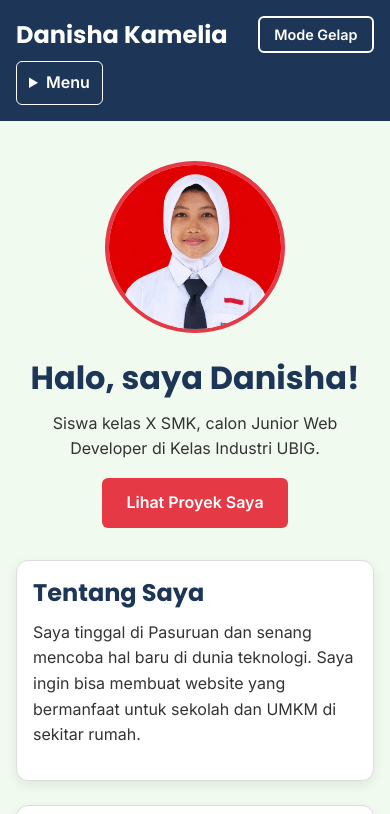
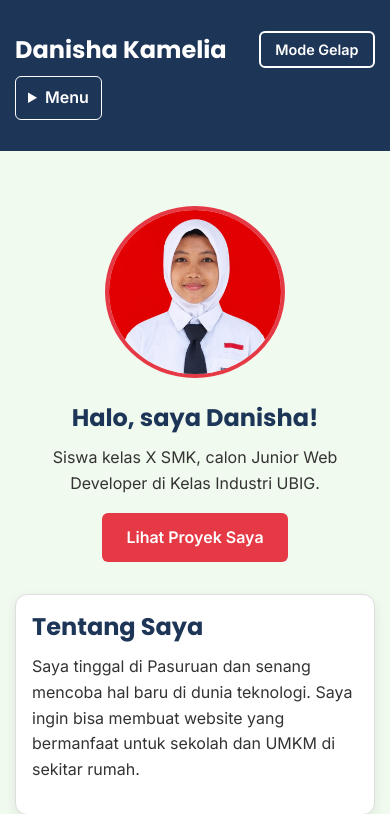
Before and after one commit to danishakamelia224/Portofolio-danisha, a plain HTML site: page index.html in a window 390 px wide. Shown: the top 814 px of the page. Drawn offline with Linux system fonts and the light colour scheme.

Commit message:
fix: perbaiki kontras, meta description, dan ukuran gambar

```diff
--- a/index.html
+++ b/index.html
@@ -3,6 +3,12 @@
 <head>
   <meta charset="UTF-8">
   <meta name="viewport" content="width=device-width, initial-scale=1.0">
+  <!-- index.html -->
+  <meta name="description" content="Portofolio Danisha Kamelia, siswa SMK calon Junior Web Developer di Kelas Industri UBIG.">
+  <!-- proyek.html -->
+  <meta name="description" content="Daftar proyek HTML, CSS, dan JavaScript karya Danisha Kamelia beserta repositori GitHub terbarunya.">
+  <!-- kontak.html -->
+  <meta name="description" content="Hubungi Danisha Kamelia melalui form kontak, email, atau GitHub.">
   <title>Danisha Kamelia | Beranda</title>
   <link rel="icon" href="danishaa.png">
   <link rel="preconnect" href="https://fonts.googleapis.com">
@@ -42,7 +48,7 @@
   <main>
     <div class="container">
       <section class="hero">
-        <img src="danishaa.png" alt="Foto profil Danisha Kamelia" width="180">
+        <img src= "danishaa.png" alt="Foto Profil Danisha" width="180" height="180">
         <div>
           <h2>Halo, saya Danisha!</h2>
           <p>Siswa kelas X SMK, calon Junior Web Developer di Kelas Industri UBIG.</p>
--- a/main.js
+++ b/main.js
@@ -109,6 +109,7 @@ function buatKartu(item) {
             <h3>${item.judul}</h3>
             <img src="${item.gambar}" alt="${item.alt}" width="280">
             <p>${item.deskripsi}</p>
+            <img src="${item.gambar}" alt="${item.alt}" width="280" height="184">
         </article>`;
 }
 
@@ -138,7 +139,7 @@ if (daftarProyek) {
 
 // 5. Repositori GitHub terbaru (halaman Proyek)
 const username = "danishakamelia224";
-const alamatRepo = `https://api.github.com/users/${username}/repos`;
+const alamatRepo = `https://api.github.com/users/danishakamaelia224`;
 const pilihan = "?sort=updated&per_page=6";
 
 const daftarRepo = document.querySelector("#daftar-repo");
--- a/style.css
+++ b/style.css
@@ -1,5 +1,5 @@
 /* Gaya portofolio Danisha
-   Palet: #1D3557 (utama), #E63946 (aksen), #F1FAEE (latar)
+   Palet: #1D3557 (utama), #C1121F (aksen), #F1FAEE (latar)
    Huruf: Poppins (judul), Inter (isi)
    Tata letak: mobile first, titik ubah 768px (tablet) dan 1024px (laptop) */
 
@@ -18,8 +18,8 @@ img {
 :root {
   --warna-utama: #1D3557;
   --warna-judul: #1D3557;
-  --warna-aksen: #E63946;
-  --warna-tautan: #E63946;
+  --warna-aksen: #C1121f;
+  --warna-tautan: #C1121F;
   --warna-latar: #F1FAEE;
   --warna-teks: #333333;
   --warna-kartu: #FFFFFF;
@@ -32,6 +32,8 @@ body {
   line-height: 1.6;
   color: var(--warna-teks);
   background-color: var(--warna-latar);
+  width: 100%;
+  overflow-x: hidden;
 }
 
 h1, h2, h3 {
@@ -54,9 +56,10 @@ a {
 
 /* 3. Wadah, header, dan menu */
 .container {
-  max-width: 1100px;
-  margin: 0 auto;
-  padding: 0 1rem;
+  max-width: 1200px;
+  width: 100%;
+  margin: auto;
+  padding: 15px;
 }
 
 header {
@@ -299,3 +302,91 @@ body.gelap {
   --warna-kartu: #1C2836;
   --warna-garis: #34465A;
 }
+
+
+/* 12. Perbaikan tampilan responsif HP */
+html {
+  width: 100%;
+  max-width: 100%;
+  overflow-x: clip;
+}
+
+body {
+  width: 100%;
+  max-width: 100%;
+  overflow-x: clip;
+}
+
+* {
+  box-sizing: border-box;
+}
+
+.container,
+header,
+main,
+footer,
+section,
+article {
+  min-width: 0;
+  max-width: 100%;
+}
+
+img {
+  display: block;
+  max-width: 100%;
+  height: auto;
+}
+
+/* Perbaikan layar HP */
+@media screen and (max-width: 767px) {
+  .container {
+    width: 100%;
+    padding: 15px;
+  }
+
+  .navbar {
+    width: 100%;
+    min-width: 0;
+    flex-wrap: wrap;
+  }
+
+  .hero {
+    width: 100%;
+    min-width: 0;
+  }
+
+  .hero h2 {
+    font-size: 1.5rem;
+    overflow-wrap: break-word;
+  }
+
+  .hero p {
+    overflow-wrap: break-word;
+  }
+
+  .daftar-kartu {
+    width: 100%;
+    min-width: 0;
+  }
+
+  .daftar-kartu .kartu {
+    flex: 1 1 100%;
+    min-width: 0;
+    width: 100%;
+  }
+
+  table {
+    max-width: 100%;
+  }
+
+  th,
+  td {
+    overflow-wrap: anywhere;
+  }
+
+  input,
+  select,
+  textarea {
+    max-width: 100%;
+  }
+}
```
Also changed, not shown: kontak.html (+6 -0 lines), proyek.html (+6 -0 lines).
